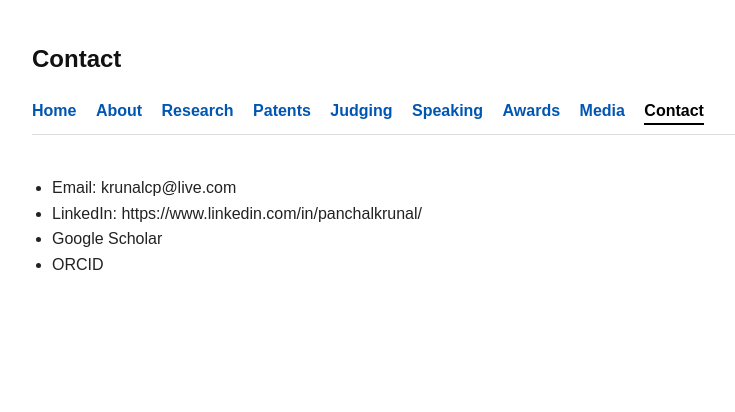
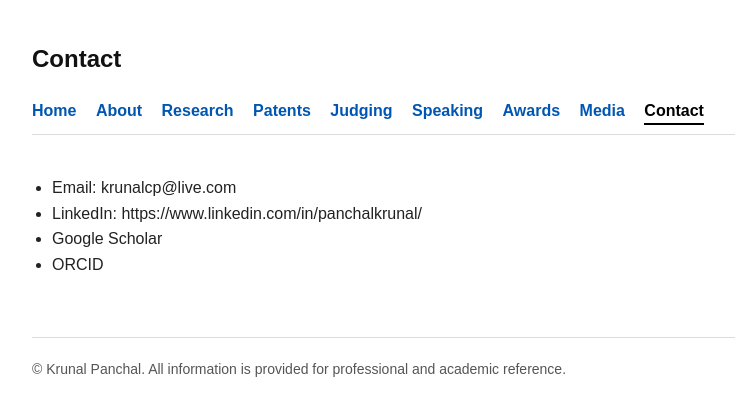
Before and after one commit to krunalpc/krunalpanchal-site, a plain HTML site: page contact.html in a window 1280 px wide. Shown: the whole page, without its empty margins (118-853 px from the left). Drawn offline with Linux system fonts and the light colour scheme.

Commit message:
Update contact.html

```diff
--- a/contact.html
+++ b/contact.html
@@ -26,5 +26,9 @@
 <li>ORCID</li>
 </ul>
 
+<footer>
+© Krunal Panchal. All information is provided for professional and academic reference.
+</footer>
+
 </body>
 </html>
```
